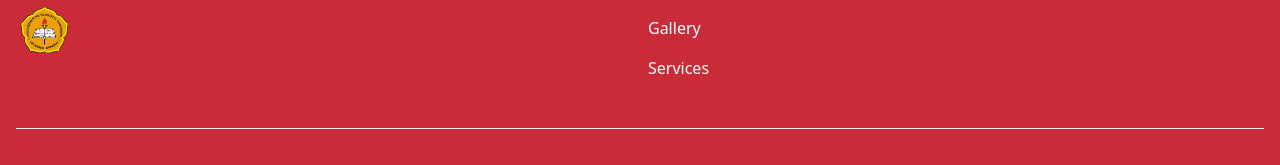
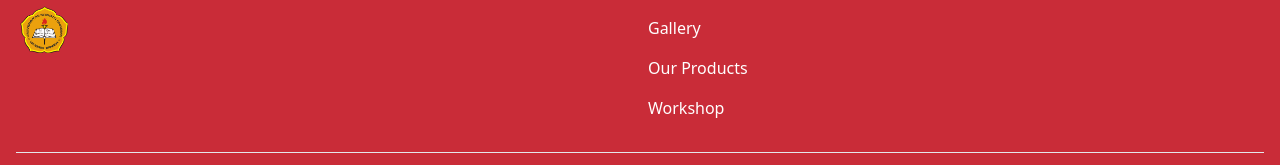
Before and after one commit to fikriymnn/lupic-website, a Next.js app: page / in a window 1280 px wide. Shown: the part 2629-2794 px from the top of the page. Built offline with nearby package versions, Linux system fonts and the light colour scheme; no server answers.

Commit message:
add menu

```diff
--- a/src/components/CustomFooter.jsx
+++ b/src/components/CustomFooter.jsx
@@ -86,7 +86,12 @@ export default function CustomFooter() {
                 </li>
                 <li className="mb-4">
                   <a href="/services" className="hover:underline">
-                    Services
+                    Our Products
+                  </a>
+                </li>
+                <li>
+                  <a href="/service_workshop" className="hover:underline">
+                    Workshop
                   </a>
                 </li>
               </ul>
```
